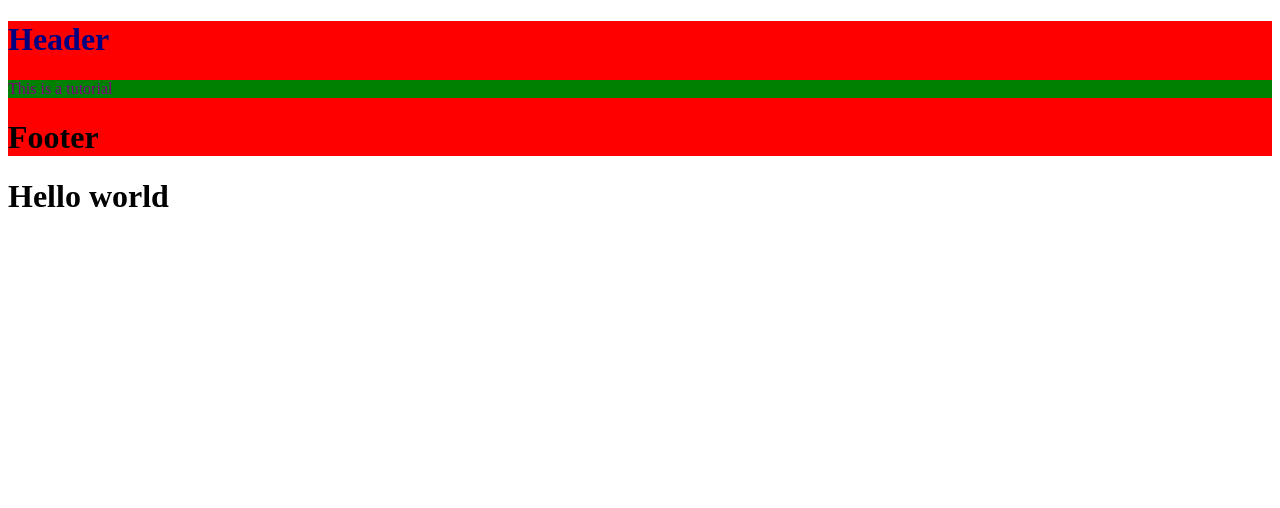
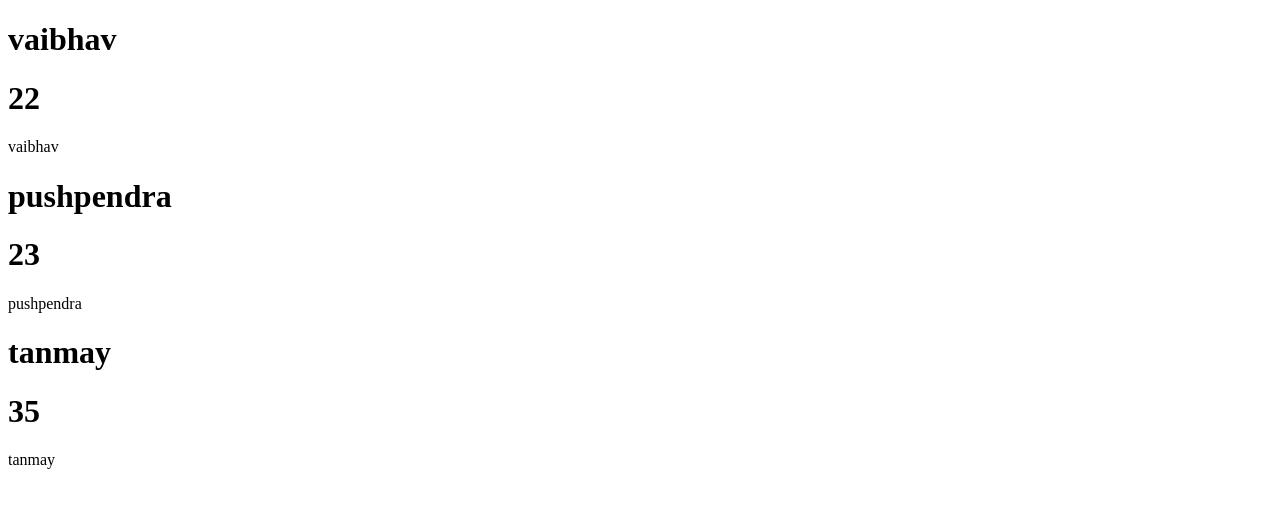
Before and after one commit to VaibhavKAchegave/React-Course, a React (Create React App) app in the folder react_course/: page / in a window 1280 px wide. Shown: the top 508 px of the page. Built offline with nearby package versions, Linux system fonts and the light colour scheme.

Commit message:
props in react

```diff
--- a/react_course/src/App.js
+++ b/react_course/src/App.js
@@ -1,10 +1,10 @@
-import Header from "./components/Header";
-
+import Student from "./components/Student";
 function App() {
   return (
    <div>
-      <Header/>
-      <h1>Hello world</h1>
+      <Student name="vaibhav" age={22}/>
+      <Student name="pushpendra" age={23}/>
+      <Student name="tanmay" age={35}/>
    </div>
   );
 }
--- /dev/null
+++ b/react_course/src/components/Comp.js
@@ -0,0 +1,9 @@
+const Comp = (props) => {
+  return (
+    <div>
+        <p>{props.name}</p>
+    </div>
+  )
+}
+
+export default Comp
--- a/react_course/src/components/Footer.js
+++ /dev/null
@@ -1,8 +0,0 @@
-
-const Footer = () => {
-  return (
-    <h1>Footer</h1>
-  )
-}
-
-export default Footer
--- a/react_course/src/components/Header.jsx
+++ /dev/null
@@ -1,17 +0,0 @@
-
-
-import Footer from "./Footer";
-import './header.css';
-const Header=()=>{
-    return(
-        <div className="header">
-             <h1 id="topic">Header</h1>
-             {/* inline style */}
-             <p style={{color:"purple",backgroundColor:"green"}}>This is a tutorial</p>
-             <Footer/>
-        </div>
-    )
-}
-
-
-export default Header;
--- /dev/null
+++ b/react_course/src/components/Student.js
@@ -0,0 +1,22 @@
+import Comp from "./Comp"
+const Student = (props) => {
+  return (
+    <div>
+    <h1>{props.name}</h1>
+    <h1>{props.age}</h1>
+    <Comp name={props.name}/>
+    </div>
+  )
+}
+// const Student = ({name,age}) => {
+//   return (
+//     <div>
+//     <h1>{name}</h1>
+//     <h1>{age}</h1>
+
+//     </div>
+
+//   )
+// }
+
+export default Student
--- a/react_course/src/components/header.css
+++ /dev/null
@@ -1,6 +0,0 @@
-.header{
-    background-color: red;
-}
-#topic{
-    color: navy;
-}
```
